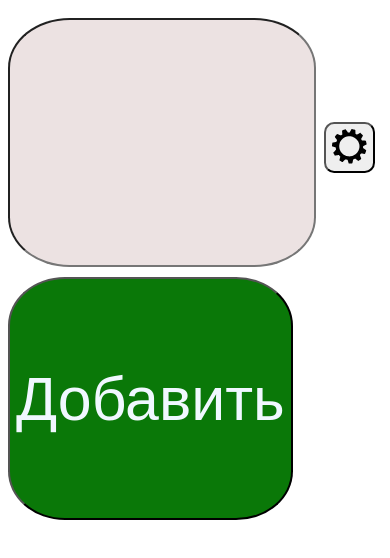
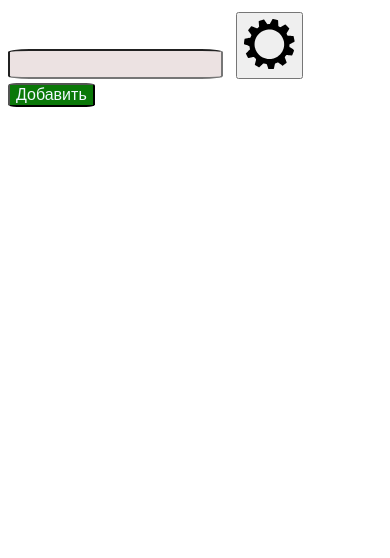
Before and after one commit to dfdxAlex/notebook, a plain HTML site: page index.html in a window 390 px wide. Drawn offline with Linux system fonts and the light colour scheme.

```diff
--- a/css/styles.css
+++ b/css/styles.css
@@ -84,29 +84,62 @@ html {
 /* Стили для маленьких экранов (ширина менее 600px) */
 @media screen and (max-width: 600px) {
 
-    .button-setting {
-        width: 3.8em;
-        height: 3.8em;
-        border-radius: 20%;
-    }
+/* Общие стили для различных элементов */
+.item-menu {
+    background-color: #0a7808;
+    height: 1.5em;
+    font-size: 1em;
+    border-radius: 10%;
+    color:aliceblue;
+}
 
-    .button-setting-div {
-        padding: 0px;
-    }
+.item-menu-text {
+    background-color: #ece2e2;
+    color: black;
+}
 
-    .item-menu-text {
-        height: 4em;
-        font-size: 3.8em;
-        border-radius: 20%;
-        width: 300px;
-    }
+/* Используется в функции createLine для вывода пунктов записей */
+.button-poz {
+    display: inline;
+    margin-left: 0.5em;
+    height: 1.5em;
+    font-size: 1em;
+}
 
-    .item-menu {
-        height: 4em;
-        font-size: 3.8em;
-        border-radius: 20%;
-        margin-top: 10px;
-    }
+/* кнопка удаления позиции */
+.button-dell {
+    background-color: #ae0909;
+    height: 1.5em;
+    width: 1.5em;
+    color:#ece2e2;
+    font-size: 1em;
+    border-radius: 50%;
+    margin-top: 0.5em;
+}
 
+.off {
+    display: none;
+}
+
+/* класс для кнопки настроек */
+.button-setting {
+    margin: 0.3em;
+    height: 5em;
+    width: 5em;
+}
+
+.button-setting-div {
+    display: inline;
+    padding: 5px;
+}
+
+/* кнопка созранения настроек */
+.item-menu-setting-ok {
+    display: block;
+    text-align: center;
+    line-height: 2.4em;
+    font-size: 2em;
+    height: 2.6em;
+}
 
 }
```
